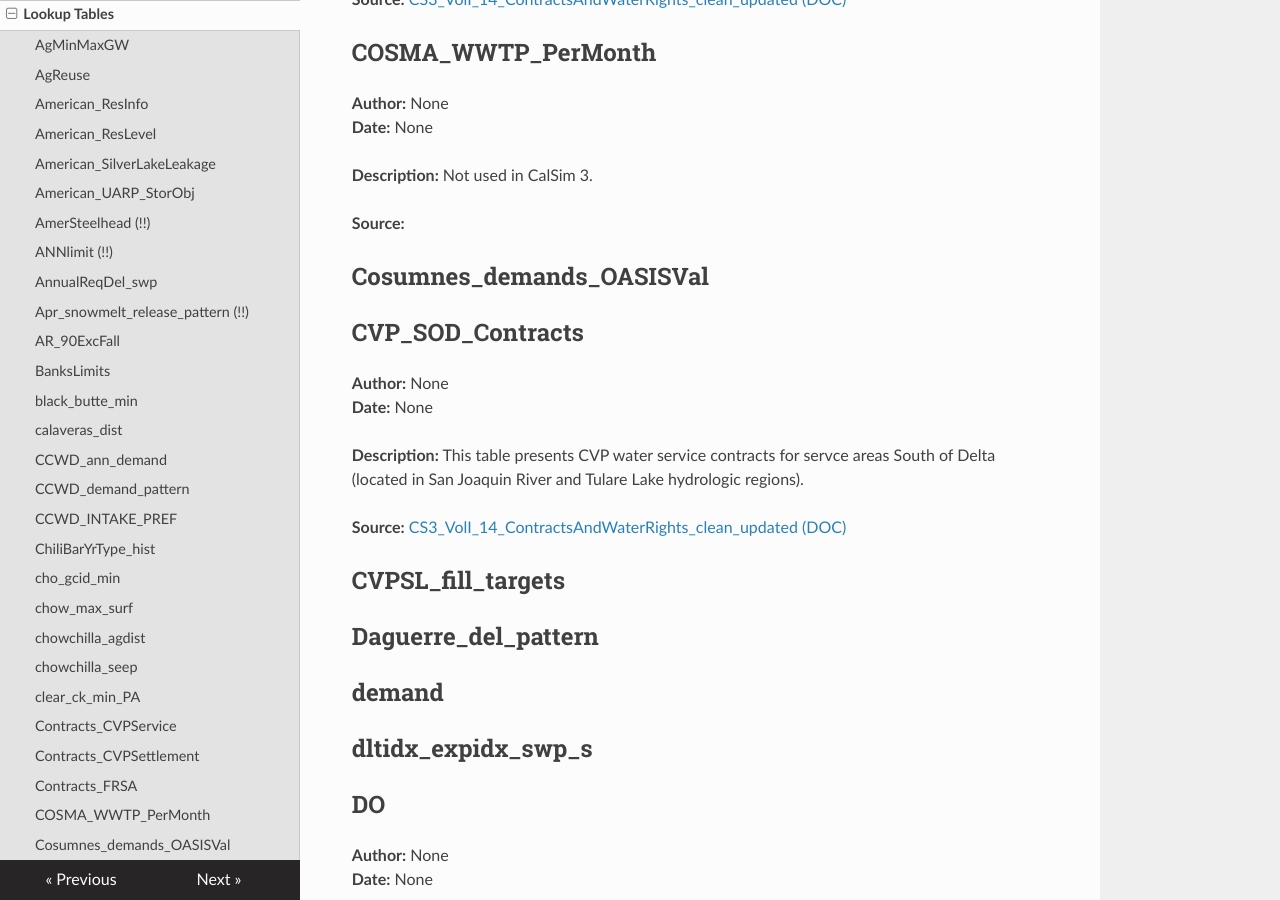
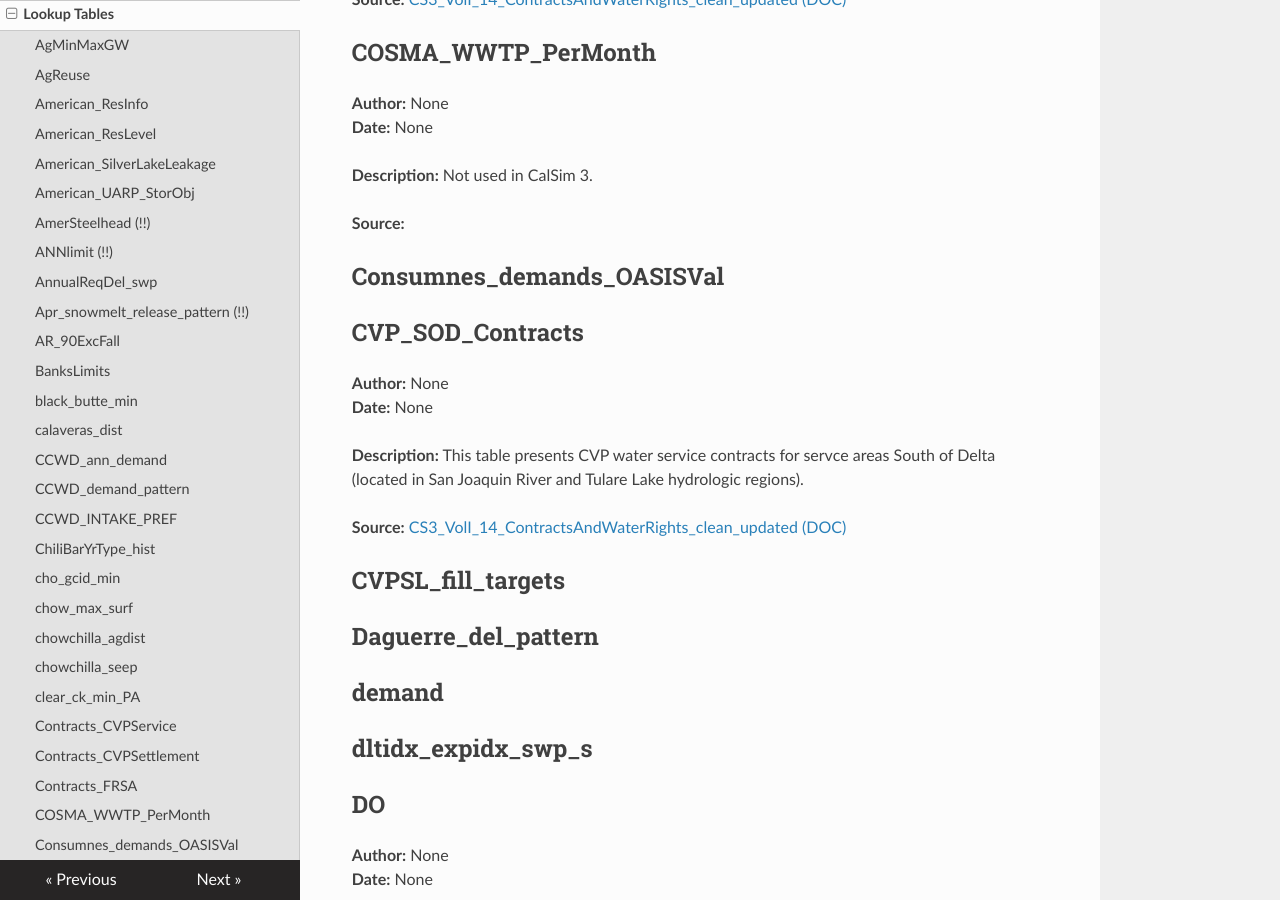
Before and after one commit to CentralValleyModeling/centralvalleymodeling.github.io, an MkDocs documentation site: the page built from docs/lookuptables.md, in a window 1280 px wide and 900 px high, scrolled down 5348 px. Built offline with MkDocs 1.6.1, drawn with Linux system fonts in a browser that asks for light colours; nearby versions of some CDN libraries.

Commit message:
Update lookuptables.md

```diff
--- a/docs/lookuptables.md
+++ b/docs/lookuptables.md
@@ -192,7 +192,7 @@ These are DWR agricultural settlement contracts with Feather River Service Area
 Not used in CalSim 3.
 
 **Source:**
-## Cosumnes_demands_OASISVal
+## Consumnes_demands_OASISVal
 ## CVP_SOD_Contracts
 **Author:** None
 **Date:**  None
```
